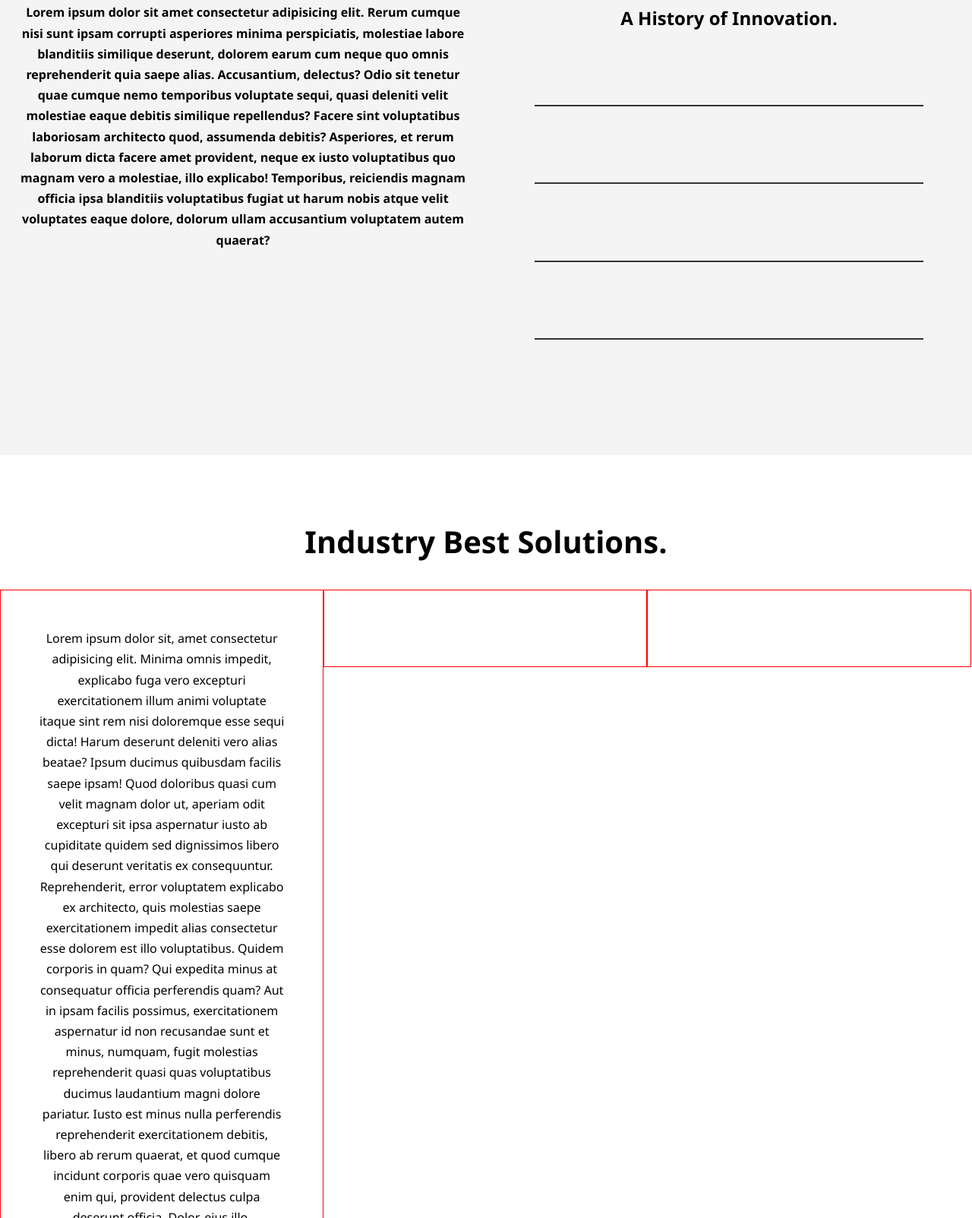
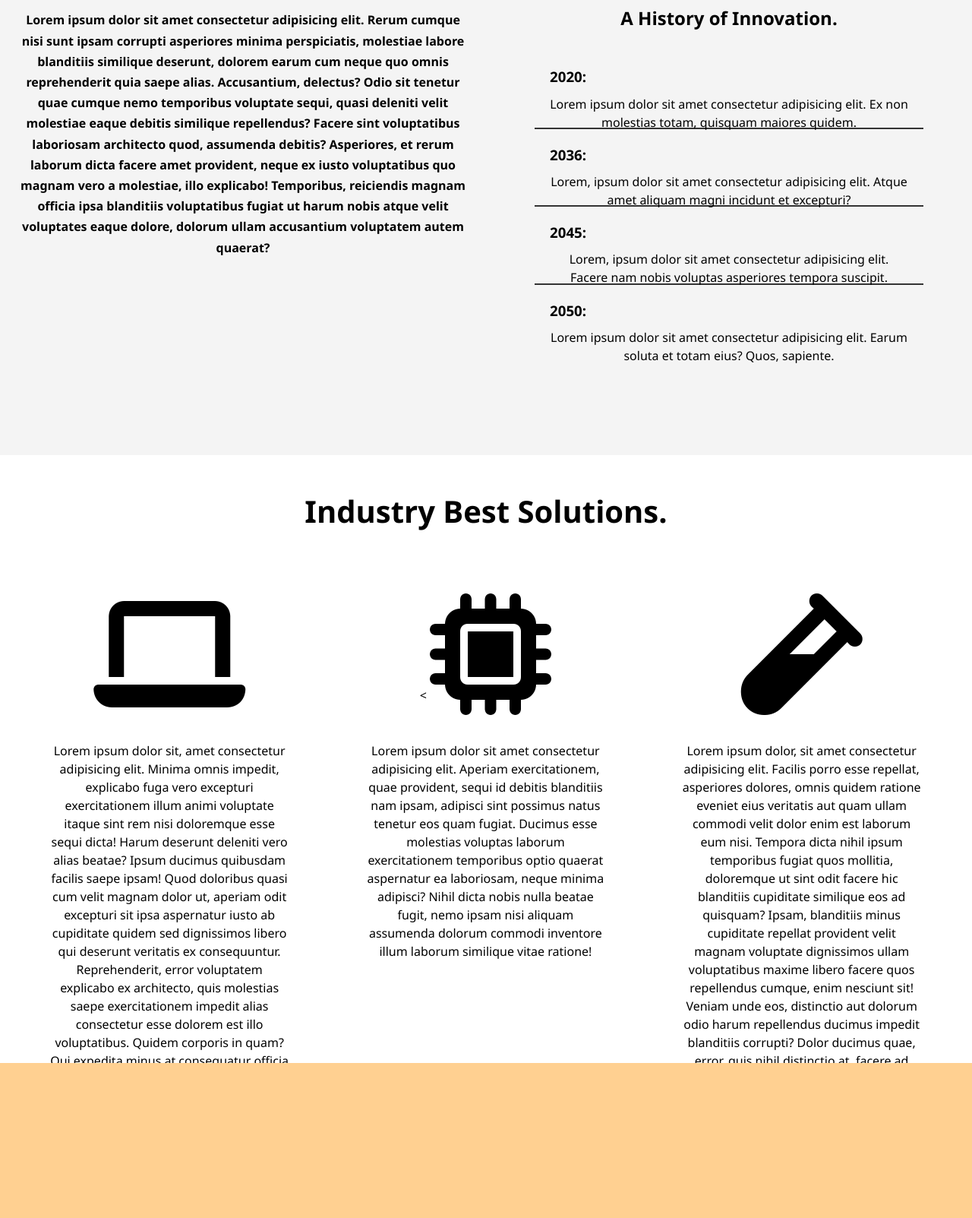
Before and after one commit to kguertin/build-a-baller, a plain HTML site: page index.html in a window 1280 px wide. Shown: the part 1001-2604 px from the top of the page at 76% size. Drawn offline with Linux system fonts and the light colour scheme.

Commit message:
added more about style and added the features section

```diff
--- a/index.html
+++ b/index.html
@@ -35,22 +35,45 @@
           </div>
           <div class="about-right">
             <h2>A History of Innovation.</h2>
-            <div class="flat-box"></div>
-            <div class="flat-box"></div>
-            <div class="flat-box"></div>
-            <div class="flat-box"></div>
+            <div class="flat-box">
+              <h3>2020:</h3>
+              <p>Lorem ipsum dolor sit amet consectetur adipisicing elit. Ex non molestias totam, quisquam maiores quidem.</p>
+            </div>
+            <div class="flat-box">
+              <h3>2036:</h3>
+              <p>Lorem, ipsum dolor sit amet consectetur adipisicing elit. Atque amet aliquam magni incidunt et excepturi?</p>
+            </div>
+            <div class="flat-box"><h3>2045:</h3>
+              <p>Lorem, ipsum dolor sit amet consectetur adipisicing elit. Facere nam nobis voluptas asperiores tempora suscipit.</p>
+            </div>
+            <div class="flat-box">
+              <h3>2050:</h3>
+              <p>Lorem ipsum dolor sit amet consectetur adipisicing elit. Earum soluta et totam eius? Quos, sapiente.</p>
+            </div>
           </div>
         </div>
       </div>
     </section>
     <div class="clr"></div>
     <section id="features" class="section-height">
-      <h1 class="text-lead">Industry Best Solutions.</h1>
-      <div class="box">
-        <p>Lorem ipsum dolor sit, amet consectetur adipisicing elit. Minima omnis impedit, explicabo fuga vero excepturi exercitationem illum animi voluptate itaque sint rem nisi doloremque esse sequi dicta! Harum deserunt deleniti vero alias beatae? Ipsum ducimus quibusdam facilis saepe ipsam! Quod doloribus quasi cum velit magnam dolor ut, aperiam odit excepturi sit ipsa aspernatur iusto ab cupiditate quidem sed dignissimos libero qui deserunt veritatis ex consequuntur. Reprehenderit, error voluptatem explicabo ex architecto, quis molestias saepe exercitationem impedit alias consectetur esse dolorem est illo voluptatibus. Quidem corporis in quam? Qui expedita minus at consequatur officia perferendis quam? Aut in ipsam facilis possimus, exercitationem aspernatur id non recusandae sunt et minus, numquam, fugit molestias reprehenderit quasi quas voluptatibus ducimus laudantium magni dolore pariatur. Iusto est minus nulla perferendis reprehenderit exercitationem debitis, libero ab rerum quaerat, et quod cumque incidunt corporis quae vero quisquam enim qui, provident delectus culpa deserunt officia. Dolor, eius illo.</p>
+      <div class="container">
+        <h1 class="text-lead">Industry Best Solutions.</h1>
+        <div class="box">
+          <i class="fas fa-laptop"></i>
+          <p>Lorem ipsum dolor sit, amet consectetur adipisicing elit. Minima omnis impedit, explicabo fuga vero excepturi exercitationem illum animi voluptate itaque sint rem nisi doloremque esse sequi dicta! Harum deserunt deleniti vero alias beatae? Ipsum ducimus quibusdam facilis saepe ipsam! Quod doloribus quasi cum velit magnam dolor ut, aperiam odit excepturi sit ipsa aspernatur iusto ab cupiditate quidem sed dignissimos libero qui deserunt veritatis ex consequuntur. Reprehenderit, error voluptatem explicabo ex architecto, quis molestias saepe exercitationem impedit alias consectetur esse dolorem est illo voluptatibus. Quidem corporis in quam? Qui expedita minus at consequatur officia perferendis quam? Aut in ipsam facilis possimus, exercitationem aspernatur id non recusandae sunt et minus, numquam, fugit molestias reprehenderit quasi quas voluptatibus ducimus laudantium magni dolore pariatur. Iusto est minus nulla perferendis reprehenderit exercitationem debitis, libero</p>
+        </div>
+        <div class="box"><
+          <i class="fas fa-microchip"></i>
+          <p>Lorem ipsum dolor sit amet consectetur adipisicing elit. Aperiam exercitationem, quae provident, sequi id debitis blanditiis nam ipsam, adipisci sint possimus natus tenetur eos quam fugiat. Ducimus esse molestias voluptas laborum exercitationem temporibus optio quaerat aspernatur ea laboriosam, neque minima adipisci? Nihil dicta nobis nulla beatae fugit, nemo ipsam nisi aliquam assumenda dolorum commodi inventore illum laborum similique vitae ratione!</p>
+        </div>
+        <div class="box">
+          <i class="fas fa-vial"></i>
+          <p>Lorem ipsum dolor, sit amet consectetur adipisicing elit. Facilis porro esse repellat, asperiores dolores, omnis quidem ratione eveniet eius veritatis aut quam ullam commodi velit dolor enim est laborum eum nisi. Tempora dicta nihil ipsum temporibus fugiat quos mollitia, doloremque ut sint odit facere hic blanditiis cupiditate similique eos ad quisquam? Ipsam, blanditiis minus cupiditate repellat provident velit magnam voluptate dignissimos ullam voluptatibus maxime libero facere quos repellendus cumque, enim nesciunt sit! Veniam unde eos, distinctio aut dolorum odio harum repellendus ducimus impedit blanditiis corrupti? Dolor ducimus quae, error, quis nihil distinctio at, facere ad reprehenderit maiores impedit sapiente dignissimos.</p>
+        </div>
       </div>
-      <div class="box"></div>
-      <div class="box"></div>
     </section>
+    <footer>
+
+    </footer>
   </body>
 </html>
--- a/style.css
+++ b/style.css
@@ -44,7 +44,6 @@ a {
   width: 33.3%;
   padding: 50px;
   text-align: center;
-  border: 1px solid red;
 }
 
 .flat-box {
@@ -134,6 +133,7 @@ header {
   width: 75%;
   height: auto;
   border-radius: 50%;
+  margin-bottom: 10px;
 }
 
 #about .about-left p {
@@ -149,12 +149,53 @@ header {
   padding: 5%;
 }
 
+#about .about-right h2 {
+  margin-bottom: 30px;
+}
+
+#about .about-right .flat-box:last-child {
+  border: none;
+}
+
+#about .about-right h3 {
+  display: inline-block;
+  float: left;
+  margin-top: -10px;
+  margin-bottom: 10px;
+}
+
+#about .about-right p {
+  float: right;
+  line-height: 1.5rem;
+}
+
 
 
 /* Features Section */
 
+#features {
+  margin: 0 15px;
+  overflow: auto;
+}
+
 #features .text-lead {
   text-align: center;
-  padding-top: 100px;
-  padding-bottom: 50px;
+  margin: 60px 0;
 }
+
+#features i {
+  font-size: 10rem;
+  margin-bottom: 35px;
+  margin-top: -15px;
+}
+
+#features p {
+  line-height: 1.5rem;
+}
+
+/* Footer Style */
+
+footer {
+  height: 100vh;
+  background: #ffd091;
+}
```
